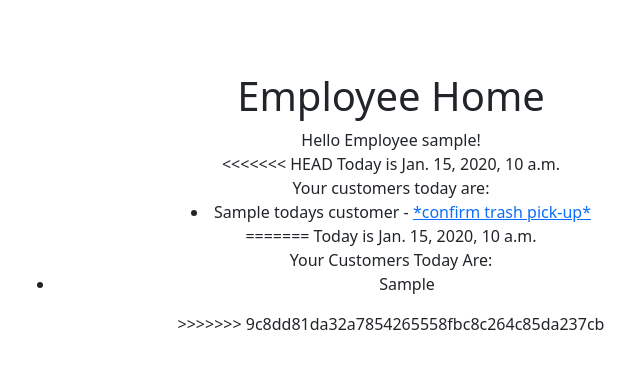
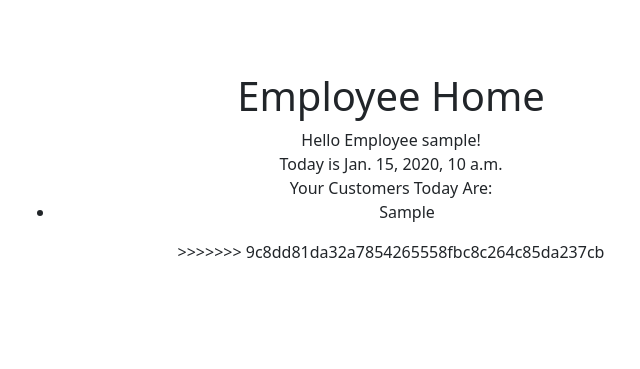
Before and after one commit to jpandiscia1709/Trash_Collection, a Django app: template trash_collector/employees/templates/employees/index.html in a window 1280 px wide. Shown: the part 56-425 px from the top of the page, without its empty margins (249-889 px from the left). Run offline with Django 3.2, Linux system fonts and the light colour scheme; a user stored in the database is signed in; tables that the repository leaves empty hold one stand-in row (values such as "Sample post"); the template is opened without the code that fills it: values that come from a table or form of the project are taken from there, most other values are stand-ins (such as "Sample title", 1, 10 or a date in 2020).

Commit message:
'merge changes'

```diff
--- a/trash_collector/employees/templates/employees/index.html
+++ b/trash_collector/employees/templates/employees/index.html
@@ -6,13 +6,6 @@
 {% if user.is_authenticated %}
 Hello Employee {{ user.username }}!
 <br />
-<<<<<<< HEAD
-Today is {{today}}
-<br />
-Your customers today are:
-<li>{{todays_customer.name}} - <a href="{% url 'employees:confirm_charge' customer.id %}">*confirm trash pick-up*</a></li>
-
-=======
 Today is {{today}} <br>
 Your Customers Today Are:
 
```
